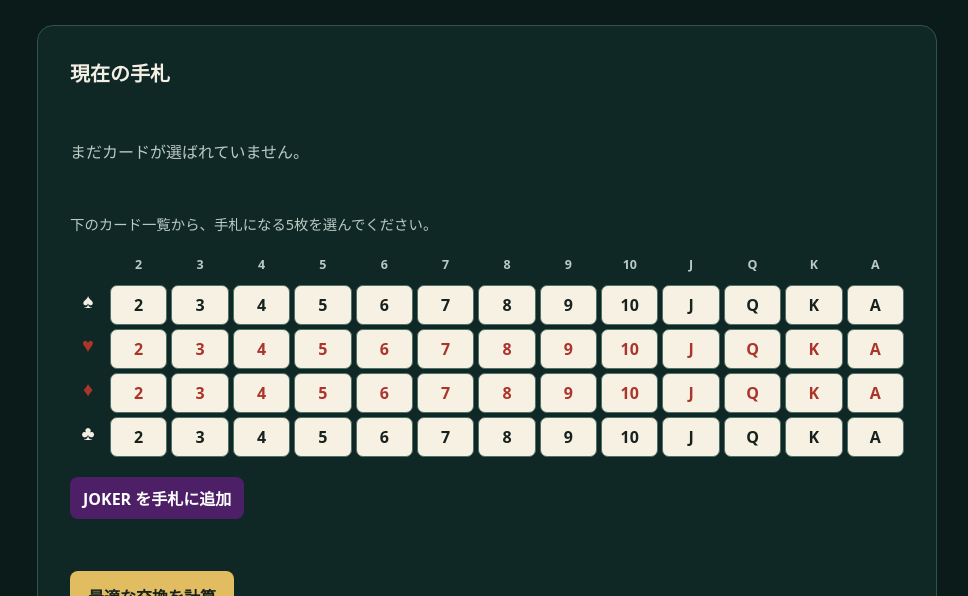
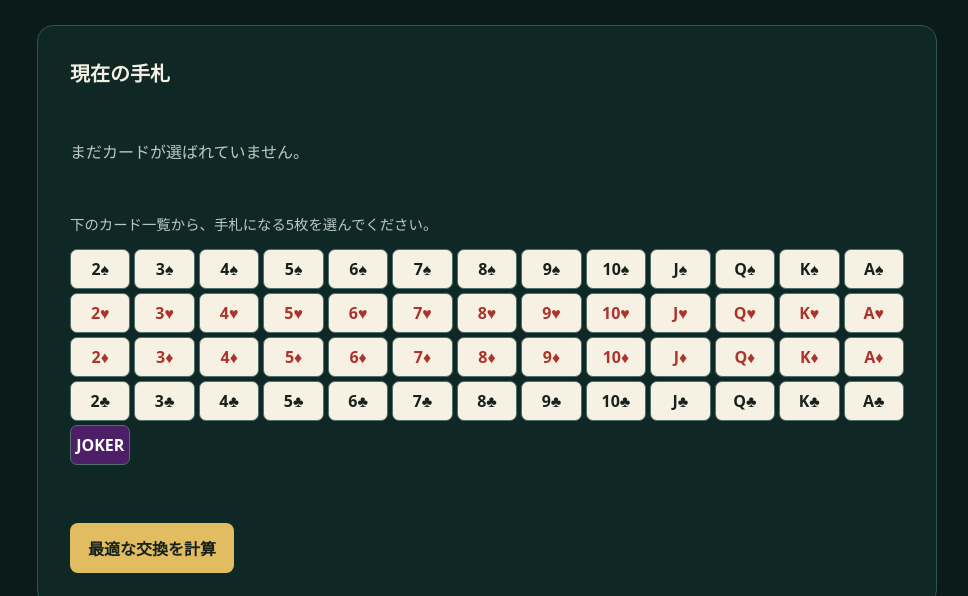
Before and after one commit to yukit-pgn/PokerOptimization, a website built with Vite: page index.html in a window 1280 px wide. Shown: the part 204-800 px from the top of the page, without its empty margins (153-1121 px from the left). Built offline with nearby package versions, Linux system fonts and the light colour scheme.

Commit message:
カード一覧のUI調整

```diff
--- a/index.html
+++ b/index.html
@@ -22,7 +22,6 @@
           <div class="card-table-wrap">
             <div id="card-table" class="card-table" aria-label="カード一覧"></div>
           </div>
-          <button id="joker-button" class="joker-button" type="button">JOKER を手札に追加</button>
           <p id="form-error" class="error" role="alert"></p>
           <button id="calculate-button" type="submit">最適な交換を計算</button>
         </form>
--- a/src/main.js
+++ b/src/main.js
@@ -9,7 +9,6 @@ const result = document.querySelector("#result");
 const button = document.querySelector("#calculate-button");
 const selectedHandElement = document.querySelector("#selected-hand");
 const cardTable = document.querySelector("#card-table");
-const jokerButton = document.querySelector("#joker-button");
 let hand = [];
 
 function labelForCard(card) {
@@ -84,7 +83,6 @@ function renderSelection() {
       selectedHandElement.append(item);
     });
   }
-  jokerButton.disabled = hand.some((card) => card.joker) || hand.length === 5;
 }
 
 function addToHand(card) {
@@ -102,35 +100,30 @@ function addToHand(card) {
 
 function renderCardTable() {
   cardTable.innerHTML = "";
-  const corner = document.createElement("span");
-  corner.className = "table-heading";
-  cardTable.append(corner);
-  RANKS.forEach((rank) => {
-    const heading = document.createElement("span");
-    heading.className = "table-heading";
-    heading.textContent = rank;
-    cardTable.append(heading);
-  });
   SUITS.forEach((suit) => {
-    const rowHeading = document.createElement("span");
-    rowHeading.className = `suit-heading ${suit === "H" || suit === "D" ? "red" : "black"}`;
-    rowHeading.textContent = suitLabels[suit];
-    cardTable.append(rowHeading);
     RANKS.forEach((rank) => {
       const card = { rank, suit };
       const cardButton = document.createElement("button");
       cardButton.type = "button";
       cardButton.className = `table-card ${suit === "H" || suit === "D" ? "red" : "black"}`;
-      cardButton.textContent = rank;
+      cardButton.textContent = labelForCard(card);
       cardButton.title = labelForCard(card);
       cardButton.disabled = hand.length === 5 || hand.some((item) => cardId(item) === cardId(card));
       cardButton.addEventListener("click", () => addToHand(card));
       cardTable.append(cardButton);
     });
   });
+
+  const joker = { joker: true };
+  const jokerCardButton = document.createElement("button");
+  jokerCardButton.type = "button";
+  jokerCardButton.className = "table-card joker-button";
+  jokerCardButton.textContent = "JOKER";
+  jokerCardButton.disabled = hand.length === 5 || hand.some((item) => item.joker);
+  jokerCardButton.addEventListener("click", () => addToHand(joker));
+  cardTable.append(jokerCardButton);
 }
 
-jokerButton.addEventListener("click", () => addToHand({ joker: true }));
 renderSelection();
 renderCardTable();
 
--- a/src/styles.css
+++ b/src/styles.css
@@ -10,7 +10,7 @@ h2 { font-size: 1.25rem; }
 .panel, .rules { border: 1px solid #31524d; border-radius: 16px; background: #102825; padding: clamp(20px, 4vw, 32px); margin-top: 28px; }
 .selected-hand { display: flex; flex-wrap: wrap; gap: 12px; min-height: 96px; margin-bottom: 14px; }.empty-hand { align-self: center; margin: 0; color: #b9c9c3; }
 .selected-card { position: relative; }.selected-card .playing-card { display: block; }.remove-card { position: absolute; top: -8px; right: -8px; width: 25px; height: 25px; margin: 0; padding: 0; border: 2px solid #102825; border-radius: 50%; line-height: 1; background: #e56f5d; color: #fff; font-size: 1.25rem; }
-.selection-help { color: #b9c9c3; font-size: .9rem; }.card-table-wrap { overflow-x: auto; padding-bottom: 6px; }.card-table { display: grid; grid-template-columns: 36px repeat(13, minmax(42px, 1fr)); min-width: 650px; gap: 4px; }.table-heading, .suit-heading { display: grid; place-items: center; height: 32px; color: #b9c9c3; font-size: .78rem; font-weight: 700; }.suit-heading { font-size: 1.25rem; }.red { color: #ab342b; }.black { color: #17211e; }.suit-heading.black { color: #f4efe5; }.table-card { width: auto; height: 40px; margin: 0; padding: 0; border: 1px solid #4e7169; border-radius: 7px; background: #f7f1e3; font-weight: 800; }.table-card:disabled { cursor: default; opacity: .3; }.joker-button { width: auto; margin-top: 14px; padding: 9px 13px; background: #4d1f67; color: #fff; }
+.selection-help { color: #b9c9c3; font-size: .9rem; }.card-table-wrap { overflow-x: auto; padding-bottom: 6px; }.card-table { display: grid; grid-template-columns: repeat(13, minmax(48px, 1fr)); min-width: 720px; gap: 4px; }.red { color: #ab342b; }.black { color: #17211e; }.table-card { width: auto; height: 40px; margin: 0; padding: 0; border: 1px solid #4e7169; border-radius: 7px; background: #f7f1e3; font-weight: 800; }.table-card:disabled { cursor: default; opacity: .3; }.joker-button { background: #4d1f67; color: #fff; }
 button { border-radius: 8px; font: inherit; }
 button { margin-top: 20px; cursor: pointer; padding: 13px 18px; color: #17211e; background: #e1bc60; border: 0; font-weight: 800; }
 button:disabled { cursor: wait; opacity: .7; }
```
